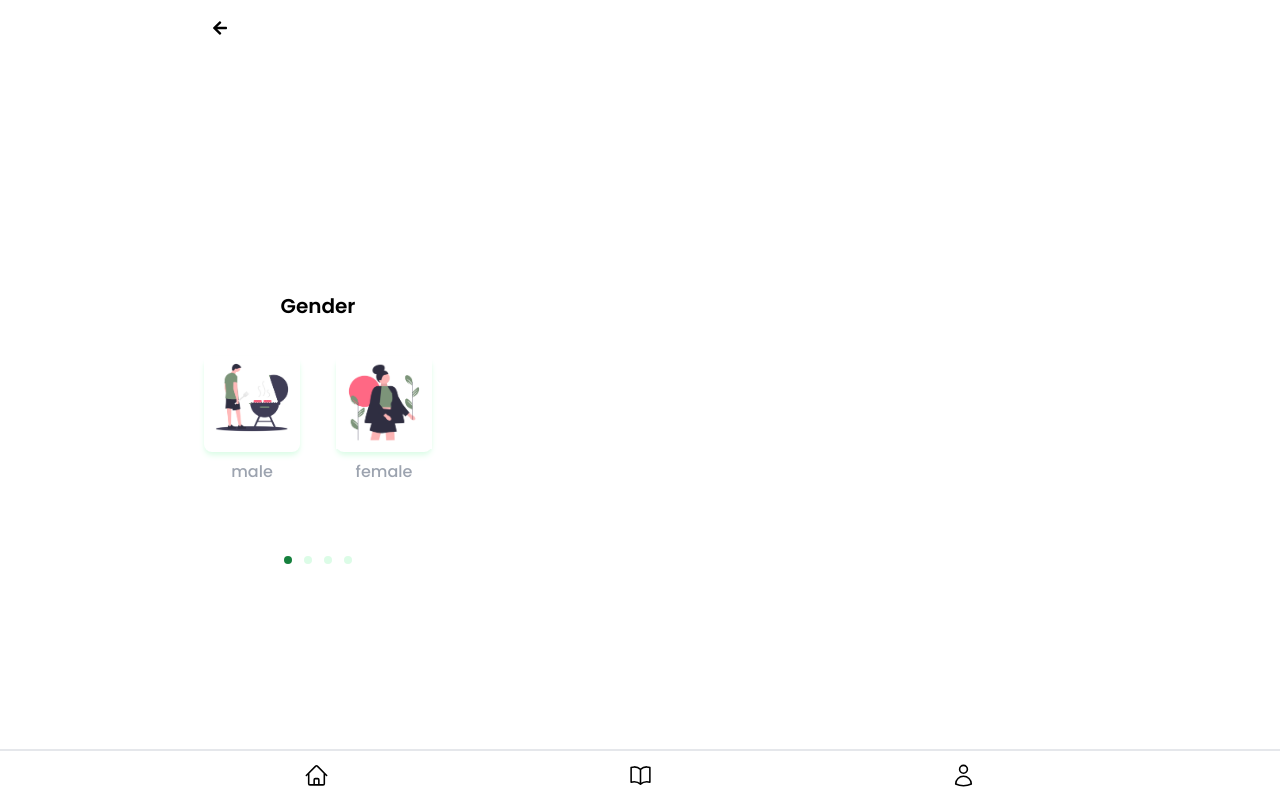
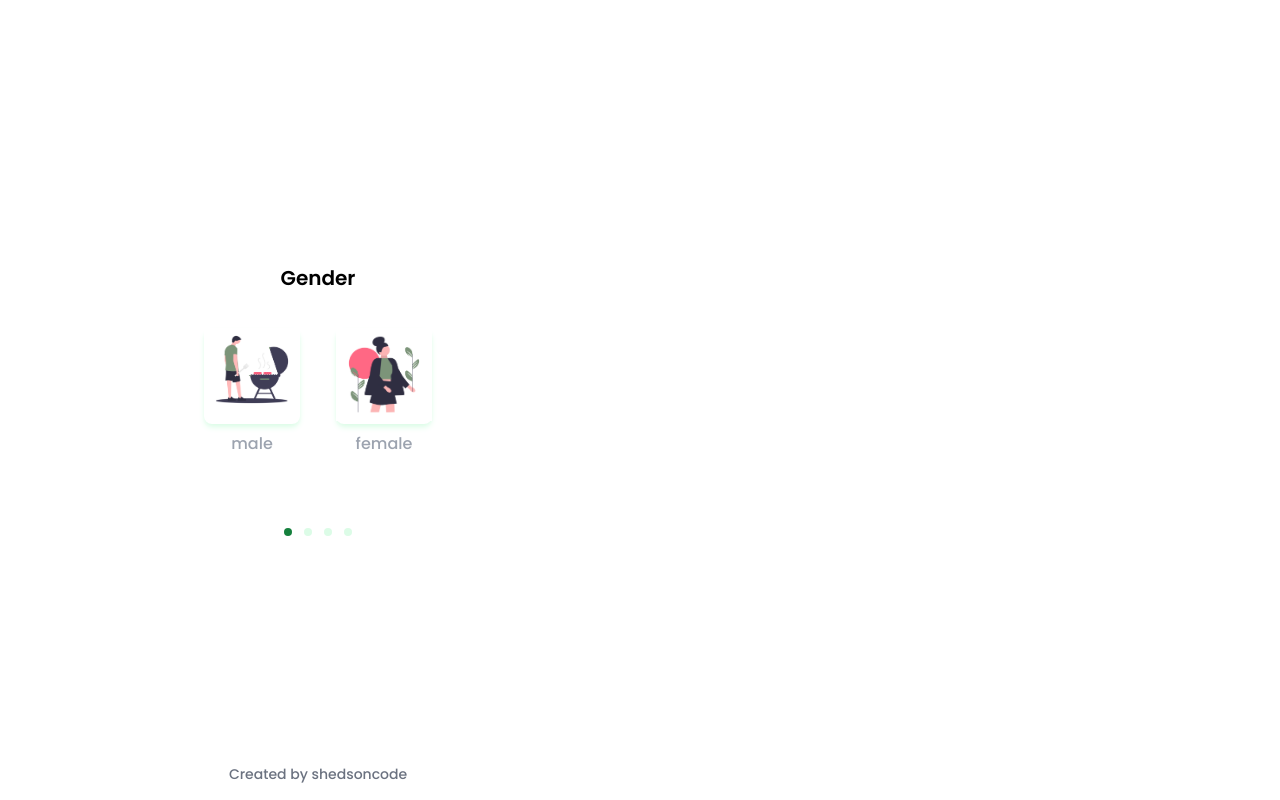
Before and after one commit to shedrackAI/HeritTeens, a Next.js app: page /auth/onBoarding in a window 1280 px wide. Built offline with nearby package versions, Linux system fonts and the light colour scheme.

Commit message:
I added welcome user page

```diff
--- a/components/Layout.jsx
+++ b/components/Layout.jsx
@@ -1,16 +1,25 @@
+import { useContext } from "react";
+
+import { AppContext } from "../contexts/AppContext";
 import Header from "./Header";
 import Navbar from "./Navbar";
 
 function Layout({ children }) {
+    const { header, onBoarding, welcomeAnimation } = useContext(AppContext);
+
     return (
         <div className="w-screen h-screen flex flex-col items-stretch justify-center relative overflow-x-hidden overflow-y-scroll">
-            <Header />
+            {header === true ? (
+                <Header />
+            ):''}
             <main className="flex-1 flex justify-center w-full h-full overflow-y-scroll">
-                <div className="flex-1 flex max-w-4xl h-full px-3">
+                <div className="flex-1 flex max-w-4xl h-full px-3 overflow-hidden">
                     { children }
                 </div>
             </main>
-            <Navbar />
+            {!welcomeAnimation && (
+                <Navbar />
+            )}
         </div>
     )
 }
--- a/components/OnBoardingPages.js
+++ b/components/OnBoardingPages.js
@@ -107,14 +107,15 @@
 }
 
 export const Department = () => {
-    const { setOnBoarding } = useContext(AppContext);
+    const { setOnBoarding, setCompleteOnBoarding, completeOnBoarding, setIsLoading } = useContext(AppContext);
 
     const setUserDepartment = () => {
         setOnBoarding(4);
+        setCompleteOnBoarding(true);
     }
     return (
-        <div className='flex flex-col gap-9 items-center h-[200px] font-poppins'>
-            <h1 className='text-center font-semibold text-xl'>Are you in any department</h1>
+        <div className={completeOnBoarding  ? 'hidden' : 'flex flex-col gap-9 items-center h-[200px] font-poppins'}>
+            <h1 className='text-center font-semibold text-xl'>Are you in any de partment</h1>
             <div className='flex w-full gap-9 justify-center items-center'>
                     <select className="w-full overflow-hidden p-2 bg-gray-200 rounded-md text-base font-medium text-gray-500">
                             <option  value={'none'} className="w-3 absolute">None</option>
--- a/contexts/AppContext.js
+++ b/contexts/AppContext.js
@@ -3,8 +3,11 @@
 export const AppContext = createContext();
 
 export const AppProvider = ({ children }) => {
+    const [ headre, setHeader ] = useState(false);
     const [ onBoarding, setOnBoarding ] = useState(1);
+    const [ completeOnBoarding, setCompleteOnBoarding ] = useState(false);
     const [ isLoading, setIsLoading ] = useState(true);
+    const [ welcomeAnimation, setWelcomeAnimation ] = useState(true)
 
     // User details
     const [ userFullname, setUserFullname ] = useState('');
@@ -22,7 +25,8 @@
   // Remove welcome page after 11s
   useEffect(() => {
     setTimeout(() => {
-      setIsLoading(false)
+      setHeader(true);
+      setIsLoading(false);
     }, 11000);
   }, []);
 
@@ -37,8 +41,6 @@
         case 2:
             setOnBoarding(3)
             break;
-        default:
-            break;
     }
   }
 
@@ -50,7 +52,13 @@
             setOnBoardingStageForward,
             onBoarding,
             setOnBoarding,
-            user
+            user,
+            completeOnBoarding,
+            setCompleteOnBoarding,
+            welcomeAnimation,
+            setWelcomeAnimation,
+            headre,
+            setHeader
         }}>
             {children}
         </AppContext.Provider>
--- a/pages/auth/onBoarding.jsx
+++ b/pages/auth/onBoarding.jsx
@@ -5,10 +5,10 @@
 import { Department, Gender, Member, Name } from '../../components/OnBoardingPages'
 
 function OnBoarding() {
-    const { setOnBoardingStageForwar, onBoarding, setOnBoarding } = useContext(AppContext);
+    const { setOnBoardingStageForwar, onBoarding, setOnBoarding, completeOnBoarding } = useContext(AppContext);
 
   return (
-    <div className='h-full flex items-center justify-center font-poppins flex-col relative'>
+    <div className={completeOnBoarding  ? 'hidden' : 'h-full flex items-center justify-center font-poppins flex-col relative'}>
             {onBoarding === 1 && (
                 <Gender />
             )}
--- a/pages/dashboard.jsx
+++ b/pages/dashboard.jsx
@@ -1,9 +1,27 @@
-import React from 'react'
+import React, { useState, useEffect, useContext} from 'react'
+import { AppContext } from '../contexts/AppContext';
+
+export function WelcomeAnimation({ style }) {
+  return (
+    <div className={style}>
+      <div className='welcome_animation'></div>
+      <h1 className='font-poppins text-xl font-bold text-green-600'>Well Done!!</h1>
+    </div>
+  )
+}
 
 function Dashboard() {
+  const { welcomeAnimation, setWelcomeAnimation, setIsLoading } = useContext(AppContext);
+
+  useEffect(() => {
+    setTimeout(() => {
+      setWelcomeAnimation(false);
+    }, 7000);
+  }, []);
+
   return (
-    <div className='flex justify-center items-center h-full w-full'>
-      <h2 className='text-lg font-bold'>welcome</h2>
+    <div className='flex justify-center items-center h-full w-full relative'>
+      <WelcomeAnimation style={welcomeAnimation ? 'w-full h-full flex justify-center items-center relative' : "hidden"} />
     </div>
   )
 }
--- a/pages/index.js
+++ b/pages/index.js
@@ -7,7 +7,7 @@
 import Dashboard from './dashboard';
 
 export default function Home() {
-  const { isLoading } = useContext(AppContext);
+  const { isLoading, completeOnBoarding } = useContext(AppContext);
 
   return (
     <div className='w-full h-full'>
@@ -18,12 +18,17 @@
       </Head>
 
       <main className='w-full h-full'>
-        {/* {isLoading ? (
+        {isLoading ? (
           <Welcome />
         ):(
           <OnBoarding />
-        )} */}
-        <Dashboard />
+        )}
+
+        <div className={completeOnBoarding  ? 'w-full h-full overflow-hidden' : 'hidden'}>
+          {completeOnBoarding && (
+            <Dashboard />
+          )}
+        </div>
 
       </main>
     </div>
--- a/styles/globals.css
+++ b/styles/globals.css
@@ -74,6 +74,29 @@
   }
 }
 
-.re {
+.welcome_animation {
+  animation: welcomeAnimation 3s cubic-bezier(0.39, 0.575, 0.565, 1) 4s;
+  background-color: rgb(26, 143, 26);
+  position: absolute;
+  border-radius: 50%;
+}
 
+@keyframes welcomeAnimation {
+  0% {
+    width: 0;
+   height: 0;
+  }
+  50% {
+    width: 1200px;
+    height: 1200px;
+    background-color: white;
+  }
+  750% {
+    background-color: white;
+  }
+  100% {
+    width: 1200px;
+    height: 1200px;
+    background-color: white;
+  }
 }
```
